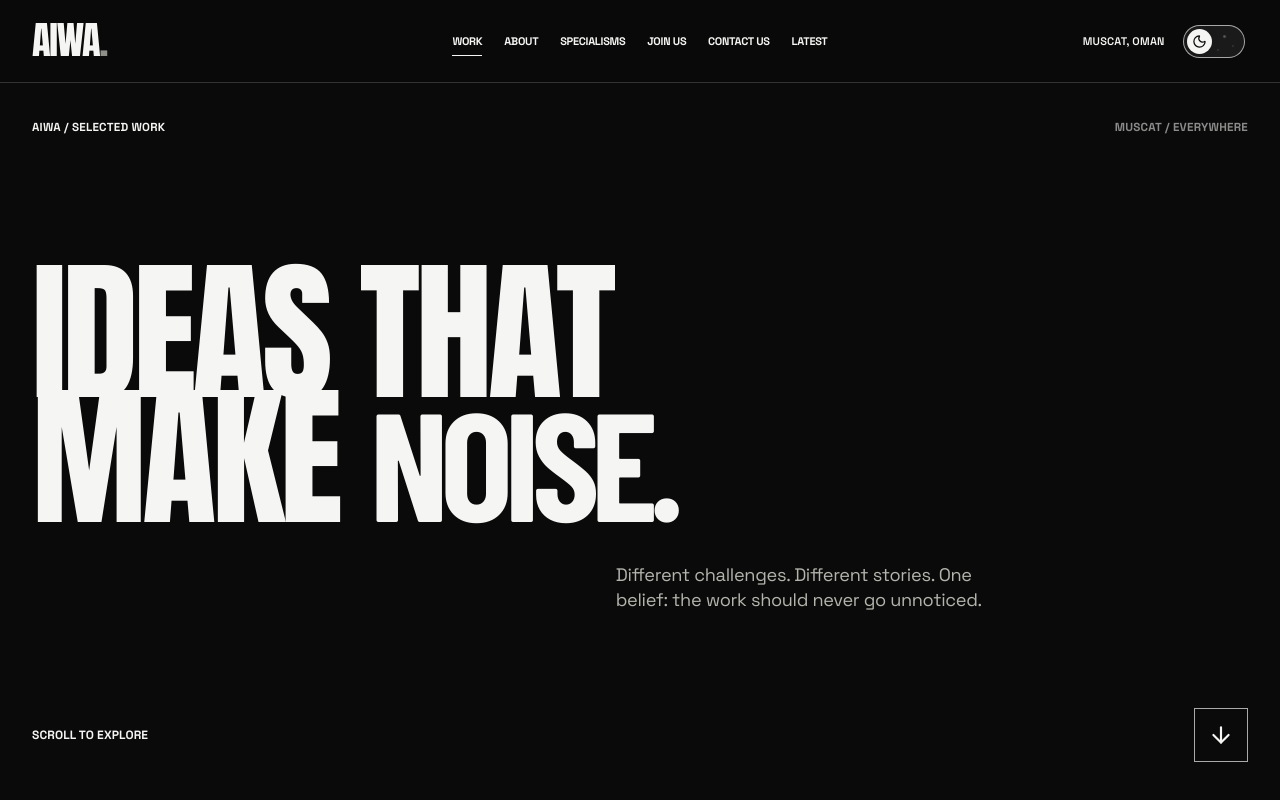
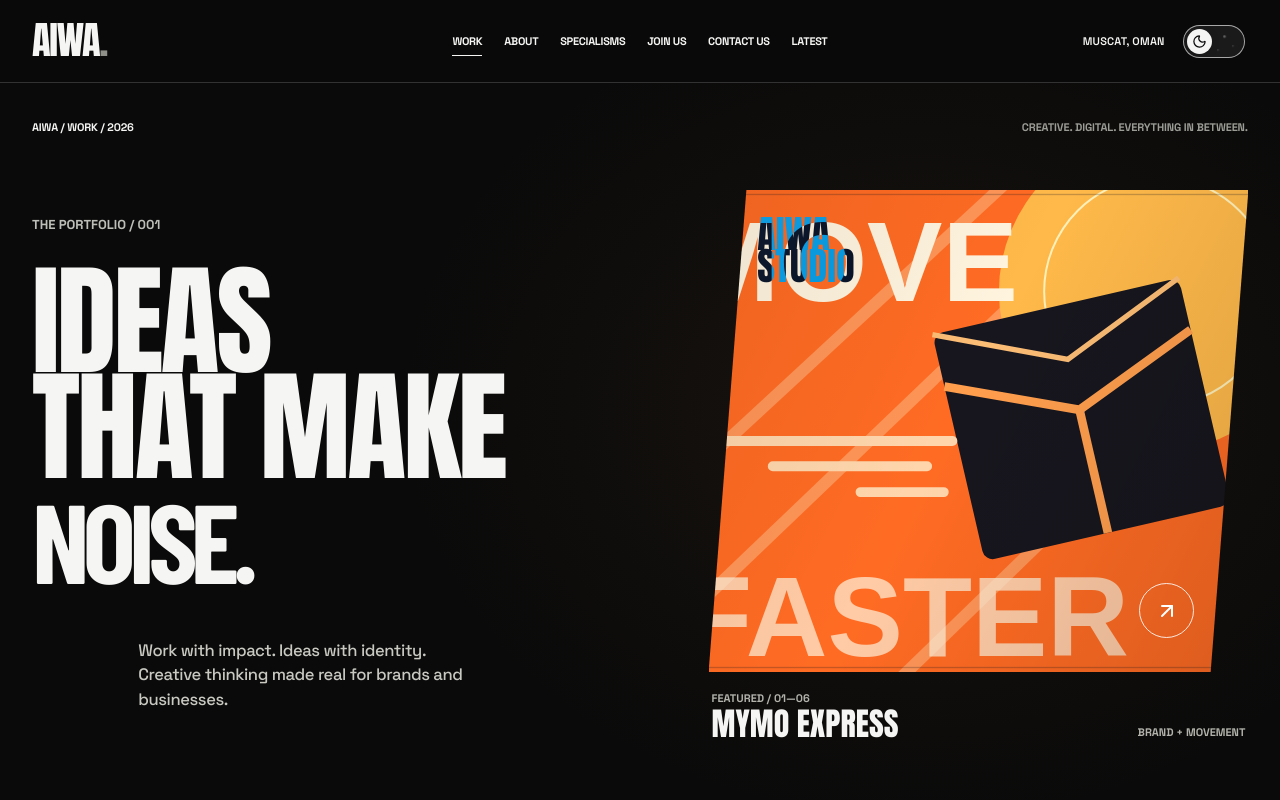
Before and after one commit to baba-dev/AMG-Web-V3, a Next.js app: page /work in a window 1280 px wide. Shown: the top 800 px of the page. Built offline with nearby package versions, Linux system fonts and the light colour scheme; a web font is replaced by a local one.

Commit message:
feat(work): build cinematic hero with featured MYMO editorial composition

```diff
--- a/src/app/work/page.tsx
+++ b/src/app/work/page.tsx
@@ -1,9 +1,10 @@
 import Image from "next/image";
 import type { Metadata } from "next";
-import { ArrowDown, ArrowUpRight } from "lucide-react";
+import { ArrowUpRight } from "lucide-react";
 import { AiwaInnerHeader } from "@/components/aiwa-inner-header";
 import { AiwaGlobalFooter } from "@/components/aiwa-footer";
 import { workProjects } from "@/lib/work/projects";
+import { WorkHero } from "@/components/work-hero";
 import "@/components/aiwa-polish.css";
 import "./work-directory.css";
 
@@ -23,20 +24,7 @@ export default function WorkDirectory() {
     <div className="aiwa-site work-page">
       <AiwaInnerHeader />
       <main id="main-content">
-        <section className="work-page__opening" aria-labelledby="work-opening-title">
-          <div className="work-page__opening-top work-page__gutter">
-            <span className="work-page__eyebrow">AIWA / SELECTED WORK</span>
-            <span className="work-page__eyebrow">MUSCAT / EVERYWHERE</span>
-          </div>
-          <div className="work-page__opening-copy work-page__gutter">
-            <h1 id="work-opening-title">IDEAS THAT<br/>MAKE <em>NOISE.</em></h1>
-            <p>Different challenges. Different stories. One belief: the work should never go unnoticed.</p>
-          </div>
-          <div className="work-page__opening-bottom work-page__gutter">
-            <span>SCROLL TO EXPLORE</span>
-            <a href="#work-index" aria-label="Skip to selected projects"><ArrowDown size={26}/></a>
-          </div>
-        </section>
+        <WorkHero />
         <section className="work-page__paper" aria-labelledby="work-index-title" id="work-index">
           <div className="work-page__index-header work-page__gutter">
             <div>
--- /dev/null
+++ b/src/components/work-hero.css
@@ -0,0 +1,107 @@
+.work-hero{
+  position:relative;display:flex;flex-direction:column;justify-content:space-between;
+  min-height:calc(100svh - 83px);background:#0a0a0a;color:#f5f5f3;isolation:isolate;
+  overflow:hidden;
+}
+.work-hero::before{
+  content:"";pointer-events:none;position:absolute;inset:0;
+  background:radial-gradient(ellipse 43% 55% at 72% 41%,rgba(130,86,48,.12),transparent 95%);
+}
+.work-hero__top,.work-hero__bottom{
+  display:flex;justify-content:space-between;align-items:center;gap:22px;
+  position:relative;z-index:2;
+  font:700 clamp(11px,.86vw,14px)/1.2 var(--font-space-grotesk),Arial,sans-serif;
+  letter-spacing:-.012em;
+}
+.work-hero__top{padding-top:clamp(24px,3vw,44px);}
+.work-hero__top span:last-child{color:#9c9c96;text-align:right;}
+.work-hero__bottom{padding-bottom:clamp(22px,2.5vw,36px);}
+.work-hero__bottom>div{display:grid;gap:4px;color:#b0b0a9;}
+.work-hero__bottom>a{display:inline-flex;align-items:center;gap:25px;min-height:52px;border-bottom:1px solid rgba(255,255,255,.6);}
+.work-hero__bottom>a svg{transition:transform .4s cubic-bezier(.22,1,.36,1);}
+.work-hero__bottom>a:hover svg{transform:translateY(5px);}
+.work-hero__main{
+  position:relative;display:grid;grid-template-columns:minmax(0,1.05fr) minmax(0,.95fr);
+  align-items:center;gap:clamp(24px,2vw,45px);
+  padding-top:clamp(55px,6vh,95px);padding-bottom:clamp(55px,6vh,95px);
+}
+.work-hero__type{position:relative;z-index:3;min-width:0;overflow:visible;}
+.work-hero__kicker{display:block;margin-bottom:clamp(21px,3vw,45px);font:700 13px var(--font-space-grotesk),Arial,sans-serif;color:#bebeb8;}
+.work-hero h1{
+  display:block;margin:0;max-width:850px;white-space:nowrap;
+  font:400 clamp(74px,9.5vw,176px)/.8 var(--font-aiwa-poster),Impact,sans-serif;
+  letter-spacing:-.025em;
+}
+.work-hero h1>span{display:block;overflow:visible;padding-bottom:.075em;}
+.work-hero h1>span>span,.work-hero h1 em{display:inline-block;animation:work-hero-rise .85s both cubic-bezier(.22,1,.36,1);}
+.work-hero h1>span:nth-child(2)>span{animation-delay:.11s;}
+.work-hero h1>span:nth-child(3) em{animation-delay:.22s;}
+.work-hero h1 em{
+  font:italic 900 .92em/.82 var(--font-aiwa-display),"Arial Narrow",sans-serif;
+  letter-spacing:-.06em;
+}
+.work-hero__type p{
+  max-width:350px;margin:clamp(26px,3.4vw,51px) 0 0 17%;
+  color:#c9c9c2;font:500 clamp(16px,1.3vw,20px)/1.47 var(--font-space-grotesk),Arial,sans-serif;
+  letter-spacing:-.025em;
+}
+.work-hero__frame{
+  position:relative;align-self:center;max-width:720px;min-width:0;
+  padding-left:clamp(7px,2vw,30px);animation:work-frame-in 1.05s .16s both cubic-bezier(.22,1,.36,1);
+}
+.work-hero__frame-inner{
+  position:relative;aspect-ratio:1.12;overflow:hidden;background:#d45022;
+  clip-path:polygon(7% 0,100% 0,93% 100%,0 100%);
+}
+.work-hero__frame-inner img{display:block;width:100%;height:100%;object-fit:cover;transform:scale(1.02);}
+.work-hero__frame-scan{
+  position:absolute;inset:0;pointer-events:none;
+  background:linear-gradient(117deg,rgba(0,0,0,.07),transparent 46%,rgba(0,0,0,.14));
+}
+.work-hero__frame-stamp{
+  position:absolute;top:6%;left:9%;color:#fff;mix-blend-mode:difference;
+  font:400 clamp(24px,3vw,54px)/.83 var(--font-aiwa-poster),Impact,sans-serif;
+}
+.work-hero__frame-corner{
+  position:absolute;right:10%;bottom:7%;display:grid;place-items:center;
+  width:55px;height:55px;border:1px solid rgba(255,255,255,.85);color:white;border-radius:50%;
+}
+.work-hero__frame-meta{display:flex;justify-content:space-between;align-items:end;gap:20px;padding:19px 3px 0;}
+.work-hero__frame-meta>div{display:grid;gap:5px;}
+.work-hero__frame-meta span{font:700 11px/1.3 var(--font-space-grotesk),sans-serif;color:#b3b3ac;}
+.work-hero__frame-meta strong{font:400 clamp(26px,2.5vw,43px)/.9 var(--font-aiwa-poster),Impact,sans-serif;}
+@keyframes work-hero-rise{from{transform:translateY(.26em);opacity:0}to{transform:translateY(0);opacity:1}}
+@keyframes work-frame-in{from{transform:translateY(38px) rotate(2deg);opacity:0}to{transform:translateY(0) rotate(0);opacity:1}}
+@media(max-width:1120px){
+ .work-hero h1{font-size:clamp(69px,9.2vw,135px);}
+ .work-hero__main{grid-template-columns:minmax(0,1fr) minmax(0,1fr);}
+ .work-hero__frame-meta>span{display:none;}
+}
+@media(max-width:767px){
+ .work-hero{min-height:calc(100svh - 74px);}
+ .work-hero__top{padding-top:24px;}
+ .work-hero__top>span:last-child{display:none;}
+ .work-hero__main{display:block;padding-top:clamp(55px,9vh,95px);padding-bottom:clamp(44px,6vh,70px);}
+ .work-hero__kicker{margin-bottom:20px;}
+ .work-hero h1{font-size:clamp(66px,12.6vw,101px);line-height:.84;white-space:nowrap;}
+ .work-hero__type p{max-width:29ch;margin:22px 0 38px auto;font-size:15px;line-height:1.43;}
+ .work-hero__frame{padding-left:0;max-width:none;width:100%;}
+ .work-hero__frame-inner{aspect-ratio:1.43;clip-path:polygon(5% 0,100% 0,95% 100%,0 100%);}
+ .work-hero__frame-stamp{font-size:26px;}
+ .work-hero__frame-corner{width:40px;height:40px;}
+ .work-hero__frame-meta{padding-top:12px;}
+ .work-hero__frame-meta strong{font-size:27px;}
+ .work-hero__bottom{padding-bottom:23px;}
+ .work-hero__bottom>div span:last-child{display:none;}
+ .work-hero__bottom>a{gap:12px;font-size:11px;}
+}
+@media(max-width:390px){
+ .work-hero h1{font-size:12.2vw;}
+ .work-hero__main{padding-top:43px;}
+ .work-hero__bottom>div{font-size:10px;}
+ .work-hero__frame-meta strong{font-size:24px;}
+}
+@media(prefers-reduced-motion:reduce){
+ .work-hero h1 span span,.work-hero h1 em,.work-hero__frame{animation:none!important;}
+ .work-hero__bottom a svg{transition:none!important;}
+}
--- /dev/null
+++ b/src/components/work-hero.tsx
@@ -0,0 +1,47 @@
+import Image from "next/image";
+import { ArrowDown, ArrowUpRight } from "lucide-react";
+import { workProjects } from "@/lib/work/projects";
+import "./work-hero.css";
+
+/** Project-first cinematic opening, with real document flow and no scroll hijack. */
+export function WorkHero() {
+  const featured = workProjects[0];
+  return (
+    <section className="work-hero" aria-labelledby="work-opening-title" data-work-hero>
+      <div className="work-hero__top work-page__gutter">
+        <span>AIWA / WORK / 2026</span>
+        <span>CREATIVE. DIGITAL. EVERYTHING IN BETWEEN.</span>
+      </div>
+      <div className="work-hero__main work-page__gutter">
+        <div className="work-hero__type">
+          <span className="work-hero__kicker">THE PORTFOLIO / 001</span>
+          <h1 id="work-opening-title">
+            <span><span>IDEAS</span></span>
+            <span><span>THAT MAKE</span></span>
+            <span><em>NOISE.</em></span>
+          </h1>
+          <p>Work with impact. Ideas with identity. Creative thinking made real for brands and businesses.</p>
+        </div>
+        <div className="work-hero__frame">
+          <div className="work-hero__frame-inner">
+            <Image src={featured.artwork} width={960} height={740}
+              alt={featured.alt} unoptimized priority sizes="(max-width: 767px) 90vw, 49vw" />
+            <span className="work-hero__frame-scan" aria-hidden="true"/>
+            <span className="work-hero__frame-stamp">AIWA<br/>STUDIO</span>
+            <span className="work-hero__frame-corner" aria-hidden="true"><ArrowUpRight size={24}/></span>
+          </div>
+          <div className="work-hero__frame-meta">
+            <div><span>FEATURED / 01—06</span><strong>{featured.client}</strong></div>
+            <span>BRAND + MOVEMENT</span>
+          </div>
+        </div>
+      </div>
+      <div className="work-hero__bottom work-page__gutter">
+        <div><span>BASED IN MUSCAT, OMAN.</span><span>MADE TO BE SEEN EVERYWHERE.</span></div>
+        <a href="#work-index" aria-label="Explore the selected projects">
+          EXPLORE THE WORK <ArrowDown size={22} aria-hidden="true"/>
+        </a>
+      </div>
+    </section>
+  );
+}
```
